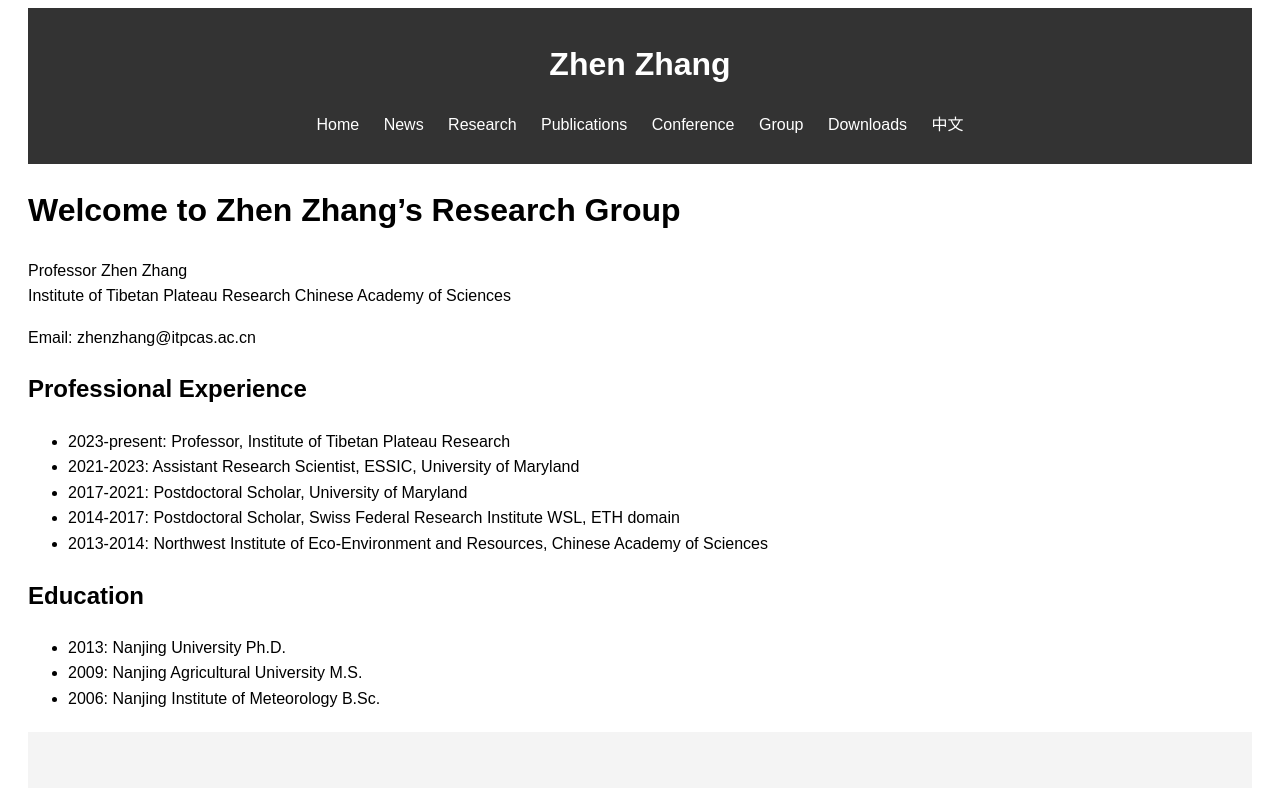
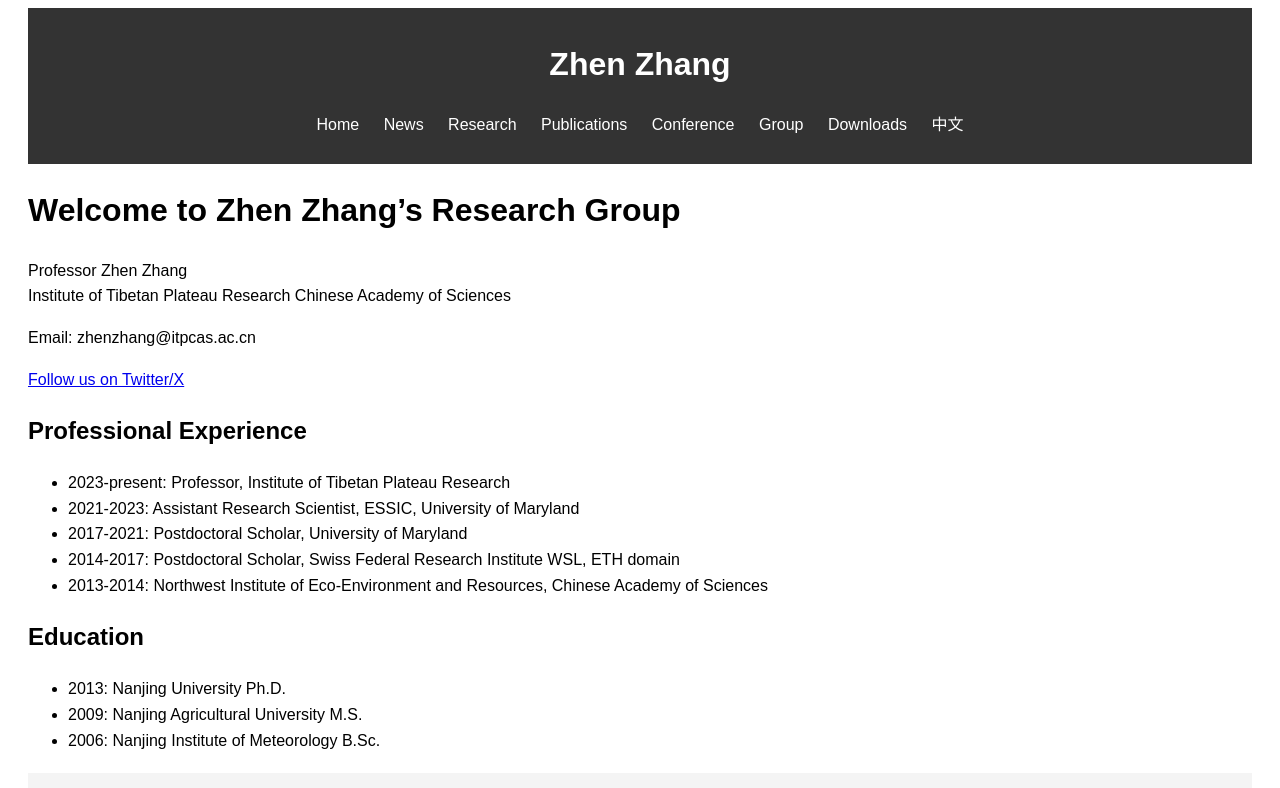
Before and after one commit to yuisheng/yuisheng.github.io, a Jekyll site: the page built from index.md, in a window 1280 px wide. Shown: the top 788 px of the page. Built offline with Jekyll 4.4.1, drawn with Linux system fonts in a browser that asks for light colours; a file with an impossible date is left out; some of the changed lines change nothing that is shown.

Commit message:
update content

```diff
--- a/_layouts/default.html
+++ b/_layouts/default.html
@@ -18,7 +18,7 @@
           <li><a href="{{ site.baseurl }}/conference/">Conference</a></li>
           <li><a href="{{ site.baseurl }}/group/">Group</a></li>
           <li><a href="{{ site.baseurl }}/downloads/">Downloads</a></li>
-          <li><a href="{{ http://itpcas.cas.cn/sourcedb_itpcas_cas/cn/expert/202303/t20230317_6699191.html }}/chinese/">中文</a></li>
+          <li><a href="http://itpcas.cas.cn/sourcedb_itpcas_cas/cn/expert/202303/t20230317_6699191.html">中文</a></li>
         </ul>
       </nav>
     </header>
--- a/index.md
+++ b/index.md
@@ -11,6 +11,8 @@ Chinese Academy of Sciences
 
 Email: zhenzhang@itpcas.ac.cn
 
+[Follow us on Twitter/X](https://twitter.com/zhenzhang_ch4)
+
 ## Professional Experience
 - 2023-present: Professor, Institute of Tibetan Plateau Research
 - 2021-2023: Assistant Research Scientist, ESSIC, University of Maryland
```
